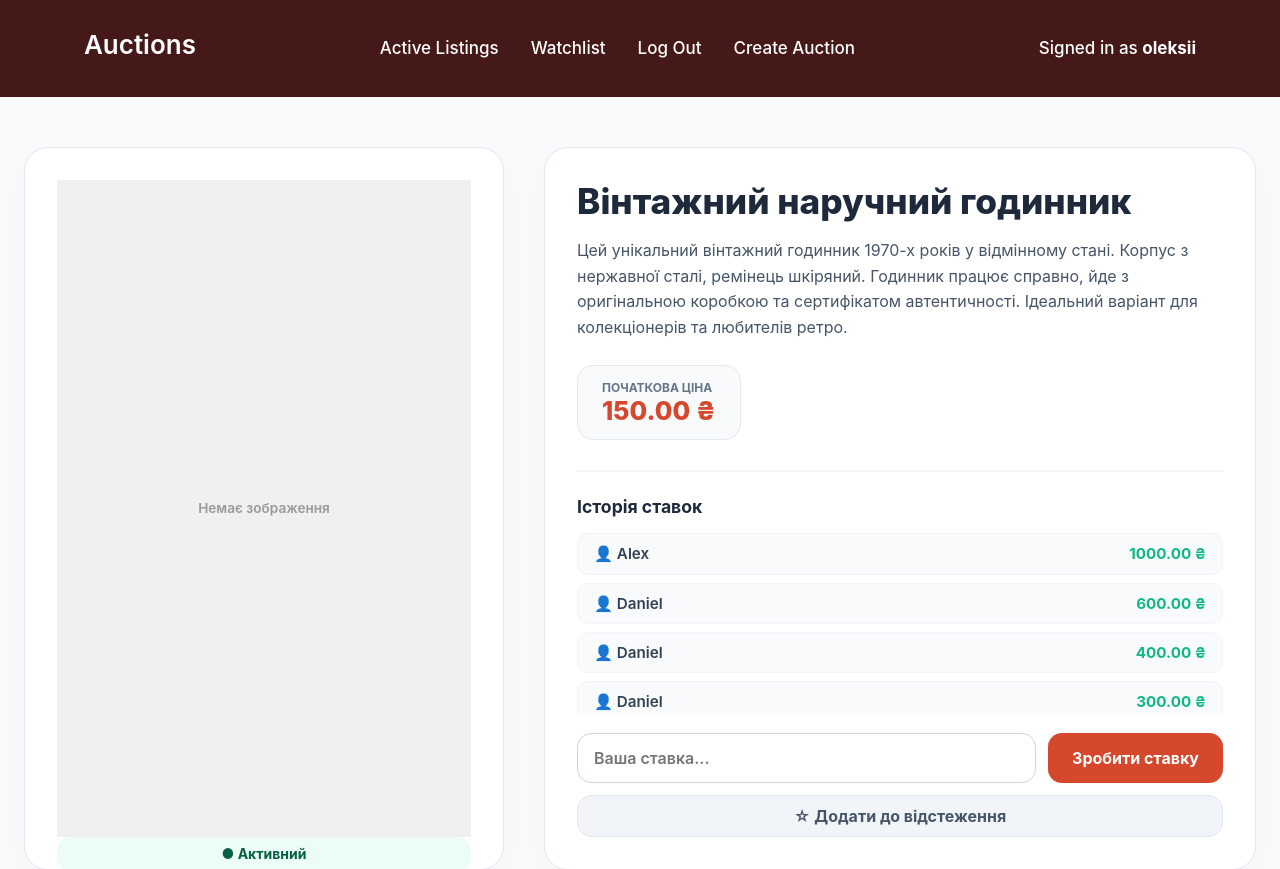
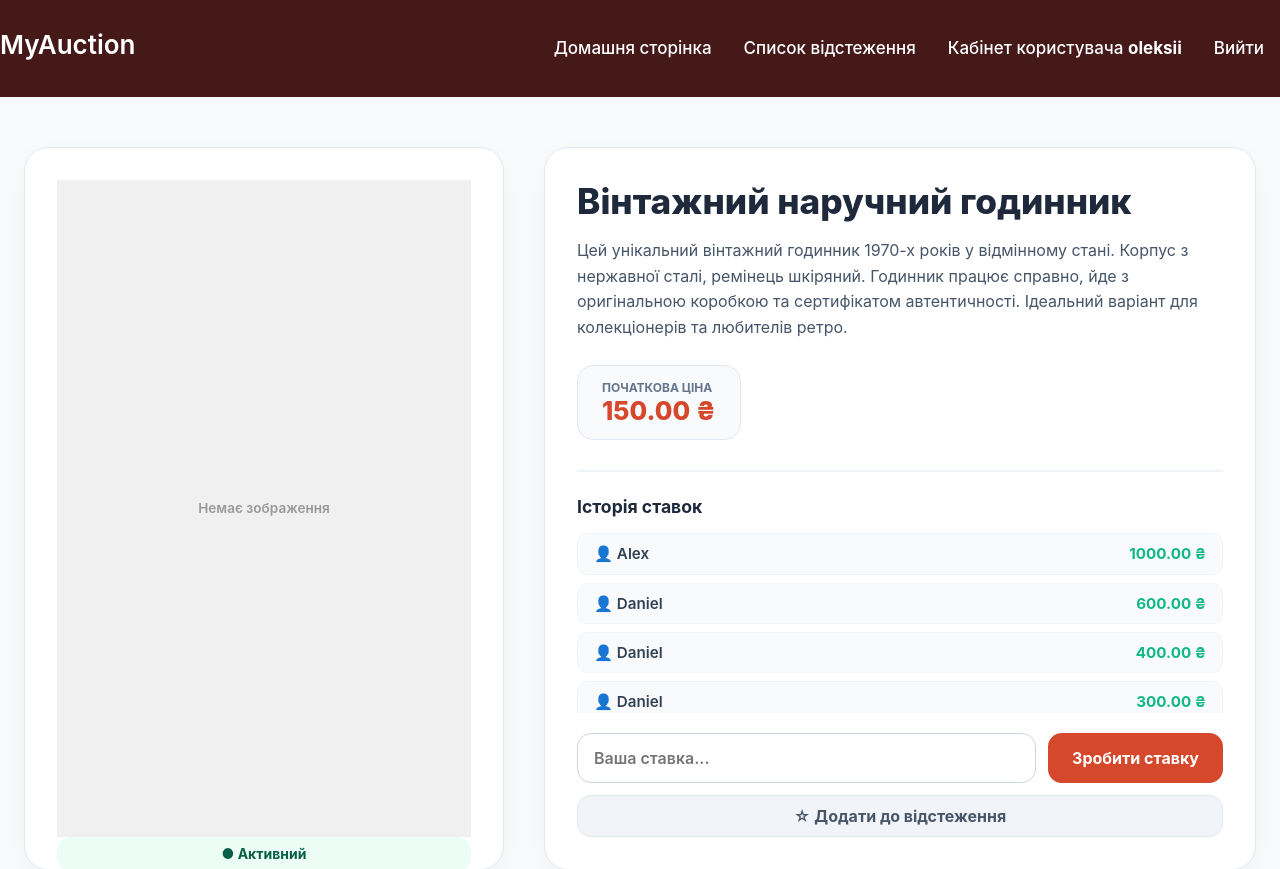
Before and after one commit to Kaynal/MyAuction, a Django app: page /auction/1/ in a window 1280 px wide. Shown: the top 869 px of the page. Run offline with Django 3.2, Linux system fonts and the light colour scheme; a user stored in the database is signed in; data comes from the database, SQL or seed files in the repository; some libraries are stand-ins or nearby versions.

Commit message:
add switch_auctions

```diff
--- a/auctions/static/auctions/styles.css
+++ b/auctions/static/auctions/styles.css
@@ -58,6 +58,8 @@ h1,h2,h3,h4,h5,h6{
 .header {
     box-shadow: 0px 3px 14px 2px rgba(0, 0, 0, 0.12),0px 8px 10px 1px rgba(0, 0, 0, 0.14),0px 5px 5px -3px rgba(0, 0, 0, 0.2);
     background: rgba(70, 25, 25, 1);
+    display: flex;
+    justify-content: center;
 }
 h1 {
     color: rgba(255, 255, 255, 1);
@@ -69,7 +71,8 @@ h1 {
 }
 .header_container {
     display: flex;
-    justify-content: space-around;
+    justify-content: space-between;
+    width: 87.5rem;
 }
 .header_nav {
     display: flex;
@@ -81,24 +84,6 @@ h1 {
     font-weight: 500;
     line-height: 1.3125rem;
     margin: 0;
-}
-.header_profile {
-    color: rgba(255, 255, 255, 1);
-    font-size: 1.0625rem;
-    font-weight: 500;
-    line-height: 1.3125rem;
-    margin: 0;
-    display: flex;
-    align-items: center;
-}
-.profile-link {
-    color: inherit;
-    text-decoration: none;
-    transition: 0.2s;
-}
-
-.profile-link:hover {
-    color: #ff6b35;
 }
 
 /* ///////////////// */
--- a/auctions/templates/auctions/header.html
+++ b/auctions/templates/auctions/header.html
@@ -1,37 +1,30 @@
 <div class="header">
     <div class="header_container">
-        <h1>Auctions</h1>
+        <h1>MyAuction</h1>
         <ul class="header_nav">
             <li class="nav-item">
-                <a class="nav-link" href="{% url 'index' %}">Active Listings</a>
-            </li>
-            <li class="nav-item">
-                <a class="nav-link" href="{% url 'watchlist' %}">Watchlist</a>
+                <a class="nav-link" href="{% url 'index' %}">Домашня сторінка</a>
             </li>
             {% if user.is_authenticated %}
                 <li class="nav-item">
-                    <a class="nav-link" href="{% url 'logout' %}">Log Out</a>
+                    <a class="nav-link" href="{% url 'watchlist' %}">Список відстеження</a>
                 </li>
                 <li class="nav-item">
-                    <a class="nav-link" href="{% url 'new_auction' %}">Create Auction</a>
+                    <a href="{% url 'dashboard' %}" class="nav-link">
+                        Кабінет користувача <strong>{{ user.username }}</strong>
+                    </a>
+                </li>
+                <li class="nav-item">
+                    <a class="nav-link" href="{% url 'logout' %}">Вийти</a>
                 </li>
             {% else %}
                 <li class="nav-item">
-                     <a class="nav-link" href="{% url 'login' %}">Log In</a>
+                     <a class="nav-link" href="{% url 'login' %}">Увійти</a>
                  </li>
                 <li class="nav-item">
-                    <a class="nav-link" href="{% url 'register' %}">Register</a>
+                    <a class="nav-link" href="{% url 'register' %}">Зареєструватися</a>
                 </li>
             {% endif %}
         </ul>
-        <div class="header_profile">
-            {% if user.is_authenticated %}
-                <a href="{% url 'dashboard' %}" class="profile-link">
-                    Signed in as <strong>{{ user.username }}</strong>
-                </a>
-            {% else %}
-                Not signed in.
-            {% endif %}
-        </div>
     </div>
 </div>
--- a/auctions/templates/auctions/layout.html
+++ b/auctions/templates/auctions/layout.html
@@ -22,6 +22,7 @@
     </div>
 
     <script src="{% static 'auctions/js/auction_timers.js' %}"></script>
+    <script src="{% static 'auctions/js/switch_auctions.js' %}"></script>
 
 </body>
 </html>
```
Also changed, not shown: auctions/static/auctions/js/switch_auctions.js (added, +54 -0 lines), auctions/templates/auctions/dashboard.html (+10 -9 lines), auctions/templates/auctions/index.html (+8 -2 lines).
